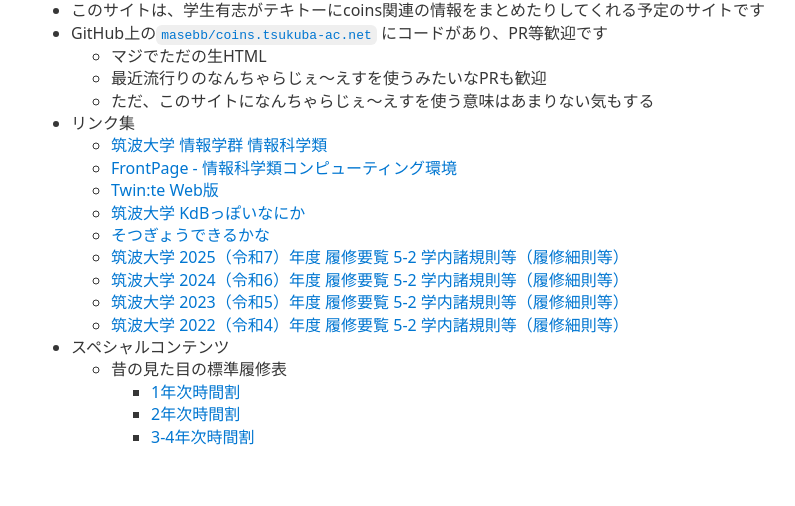
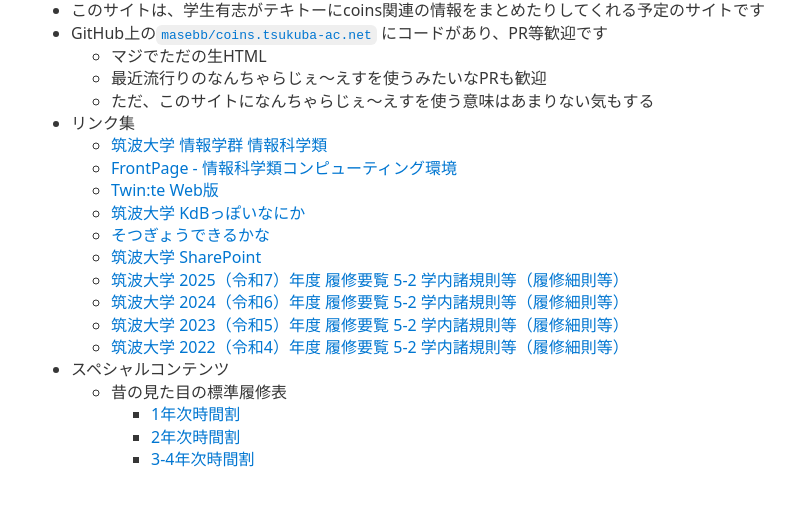
Before and after one commit to masebb/coins.tsukuba-ac.net, a plain HTML site: page index.html in a window 1280 px wide. Shown: the part 90-596 px from the top of the page, without its empty margins (209-1004 px from the left). Drawn offline with Linux system fonts and the light colour scheme.

Commit message:
筑波大学 Sharepointを追加

```diff
--- a/index.html
+++ b/index.html
@@ -26,6 +26,7 @@
             <li><a href="https://app.twinte.net/">Twin:te Web版</a></li>
             <li><a href="https://make-it-tsukuba.github.io/alternative-tsukuba-kdb/">筑波大学 KdBっぽいなにか</a></li>
             <li><a href="https://oshamashama.github.io/g-checker-for-itf/">そつぎょうできるかな</a></li>
+            <li><a href="https://o365tsukuba.sharepoint.com/_layouts/15/sharepoint.aspx">筑波大学 SharePoint</a></li>
             <li><a href="https://www.tsukuba.ac.jp/education/ug-courses-directory/2025/pdf/5-2.pdf">筑波大学 2025（令和7）年度 履修要覧 5-2 学内諸規則等（履修細則等）</a></li>
             <li><a href="https://www.tsukuba.ac.jp/education/ug-courses-directory/2024/pdf/5-2.pdf">筑波大学 2024（令和6）年度 履修要覧 5-2 学内諸規則等（履修細則等）</a></li>
             <li><a href="https://www.tsukuba.ac.jp/education/ug-courses-directory/2023/pdf/5-2.pdf">筑波大学 2023（令和5）年度 履修要覧 5-2 学内諸規則等（履修細則等）</a></li>
```
